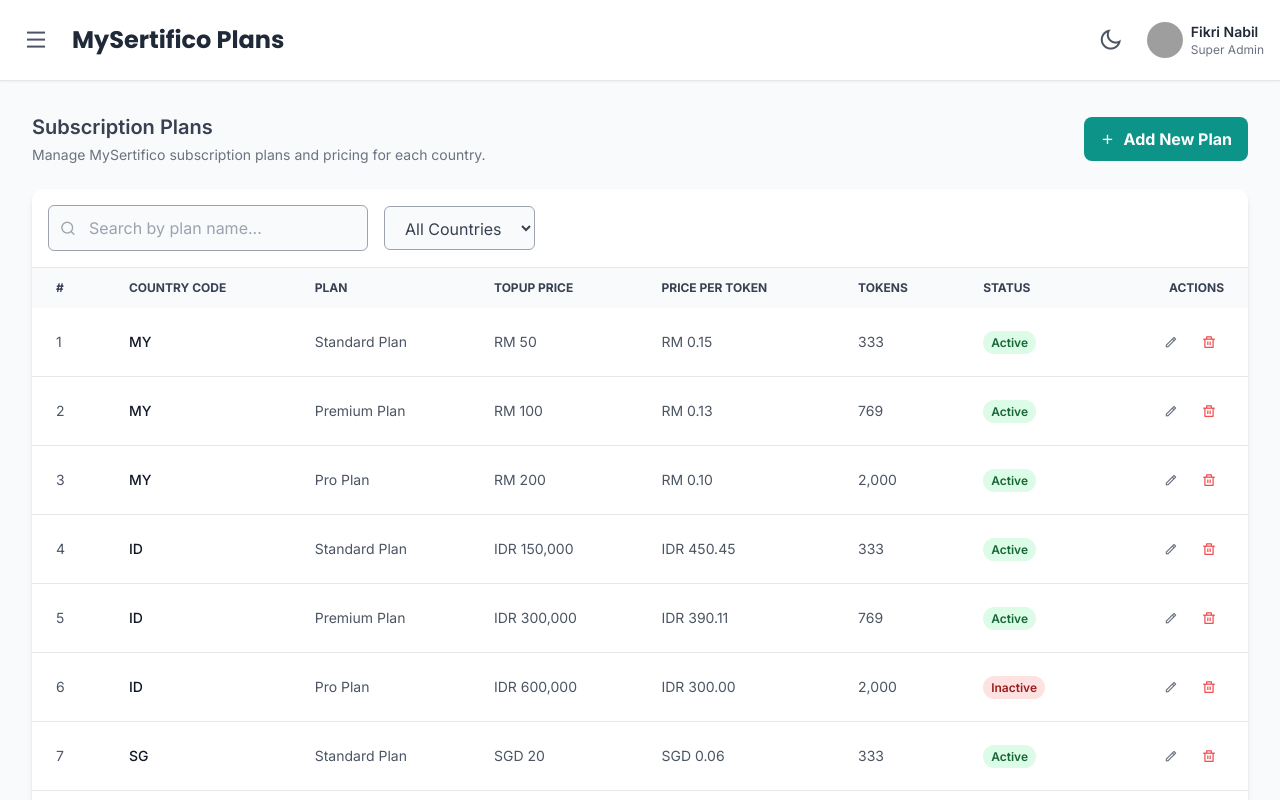
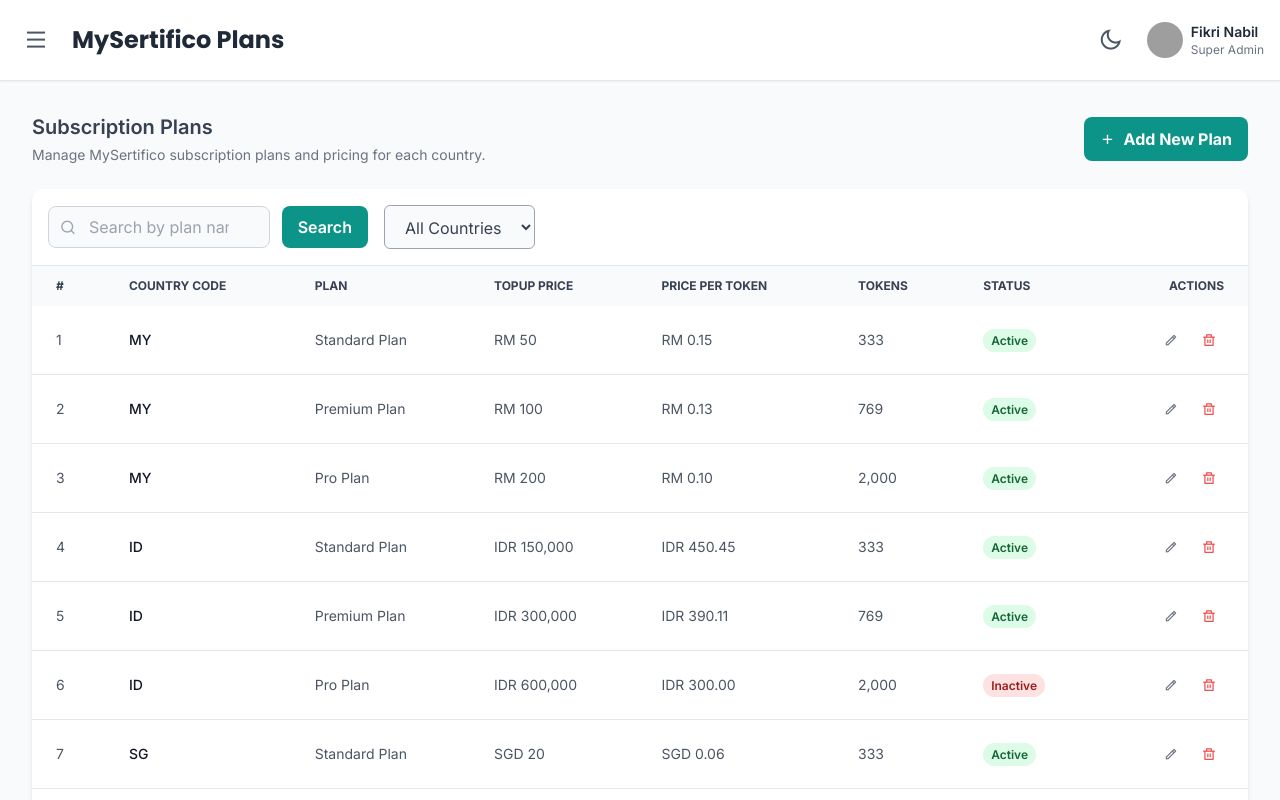
Before and after one commit to webappstudio-my/mysertifico, a React (Vite) app: page /bo/admin/mysertifico-plans in a window 1280 px wide. Shown: the top 800 px of the page. Built offline with nearby package versions, Linux system fonts and the light colour scheme; grey boxes are pictures that could not be loaded.

Commit message:
added BoSearchInput Component

```diff
--- a/src/pages/bo/BoMySertificoPlans.jsx
+++ b/src/pages/bo/BoMySertificoPlans.jsx
@@ -1,6 +1,7 @@
 import React, { useState, useEffect, useMemo, useRef } from 'react'; // <-- FIX IS HERE
 import BoSidebar from '../../components/bo/BoSidebar'; // Assuming you have these components
 import BoNavbar from '../../components/bo/BoNavbar';   // Assuming you have these components
+import BoSearchInput from '../../components/bo/BoSearchInput';
 
 const initialPlanData = [
     { id: 1, countryCode: 'MY', currency: 'RM', planName: 'Standard Plan', price: 50, pricePerToken: 0.15, status: 'Active' },
@@ -20,6 +21,7 @@
     const [isSidebarOpen, setIsSidebarOpen] = useState(false);
     const [plans, setPlans] = useState(initialPlanData);
     const [searchTerm, setSearchTerm] = useState('');
+    const [searchInput, setSearchInput] = useState('');
     const [countryFilter, setCountryFilter] = useState('all');
     const [currentPage, setCurrentPage] = useState(1);
 
@@ -88,6 +90,17 @@
         setIsPlanModalOpen(false);
     };
 
+    const handleSearchSubmit = () => {
+        setSearchTerm(searchInput);
+        setCurrentPage(1);
+    };
+
+    const handleClearSearch = () => {
+        setSearchInput('');
+        setSearchTerm('');
+        setCurrentPage(1);
+    }
+
     // Toggle sidebar for all screen sizes
     const toggleSidebar = () => {
         setIsSidebarOpen(!isSidebarOpen);
@@ -127,6 +140,20 @@
                         <div className="bg-white dark:bg-slate-800 rounded-xl shadow-md">
                             {/* Toolbar: Search & Filter */}
                             <div className="p-4 border-b border-gray-200 dark:border-gray-700 flex flex-col md:flex-row items-center gap-4">
+                                {/* BoSearchInput component */}
+                                <div className="flex-1 w-full md:max-w-80">
+                                    <BoSearchInput
+                                        value={searchInput}
+                                        onChange={setSearchInput}
+                                        onSearch={handleSearchSubmit}
+                                        onClear={handleClearSearch}
+                                        placeholder="Search by plan name..."
+                                        activeSearchTerm={searchTerm}
+                                        className="w-full md:w-auto"
+                                    />
+                                </div>
+
+                                {/*} Previous search input
                                 <div className="relative w-full md:w-80">
                                     <i className="ri-search-line absolute left-3 top-1/2 -translate-y-1/2 text-gray-400"></i>
                                     <input
@@ -137,6 +164,7 @@
                                         className="w-full pl-10 pr-4 py-2.5 text-gray-900 dark:text-white border border-gray-400 dark:border-gray-500 rounded-md bg-gray-50 dark:bg-gray-700 focus:outline-none focus:ring-2 focus:ring-teal-600"
                                     />
                                 </div>
+                                */}
                                 <select
                                     value={countryFilter}
                                     onChange={(e) => setCountryFilter(e.target.value)}
```
